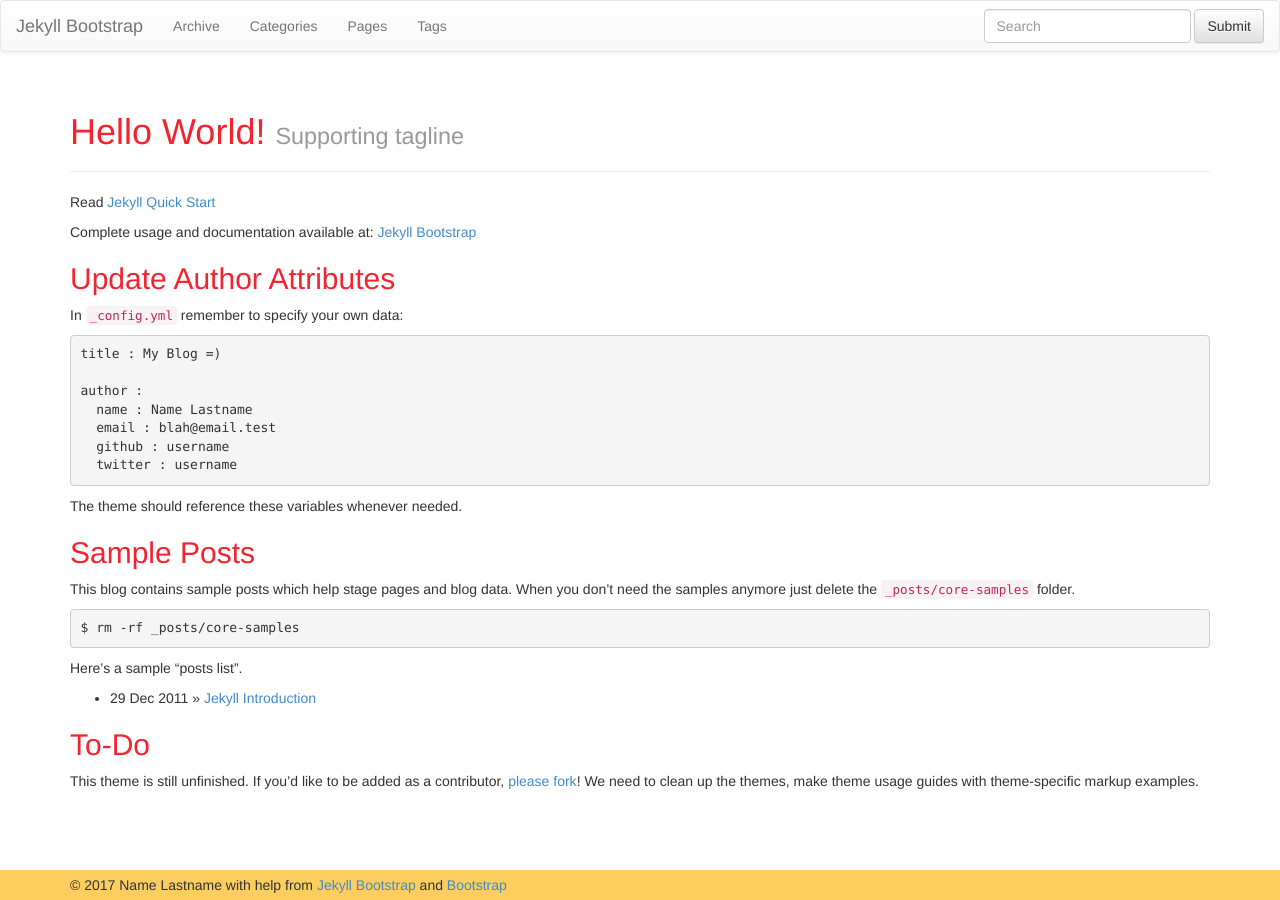
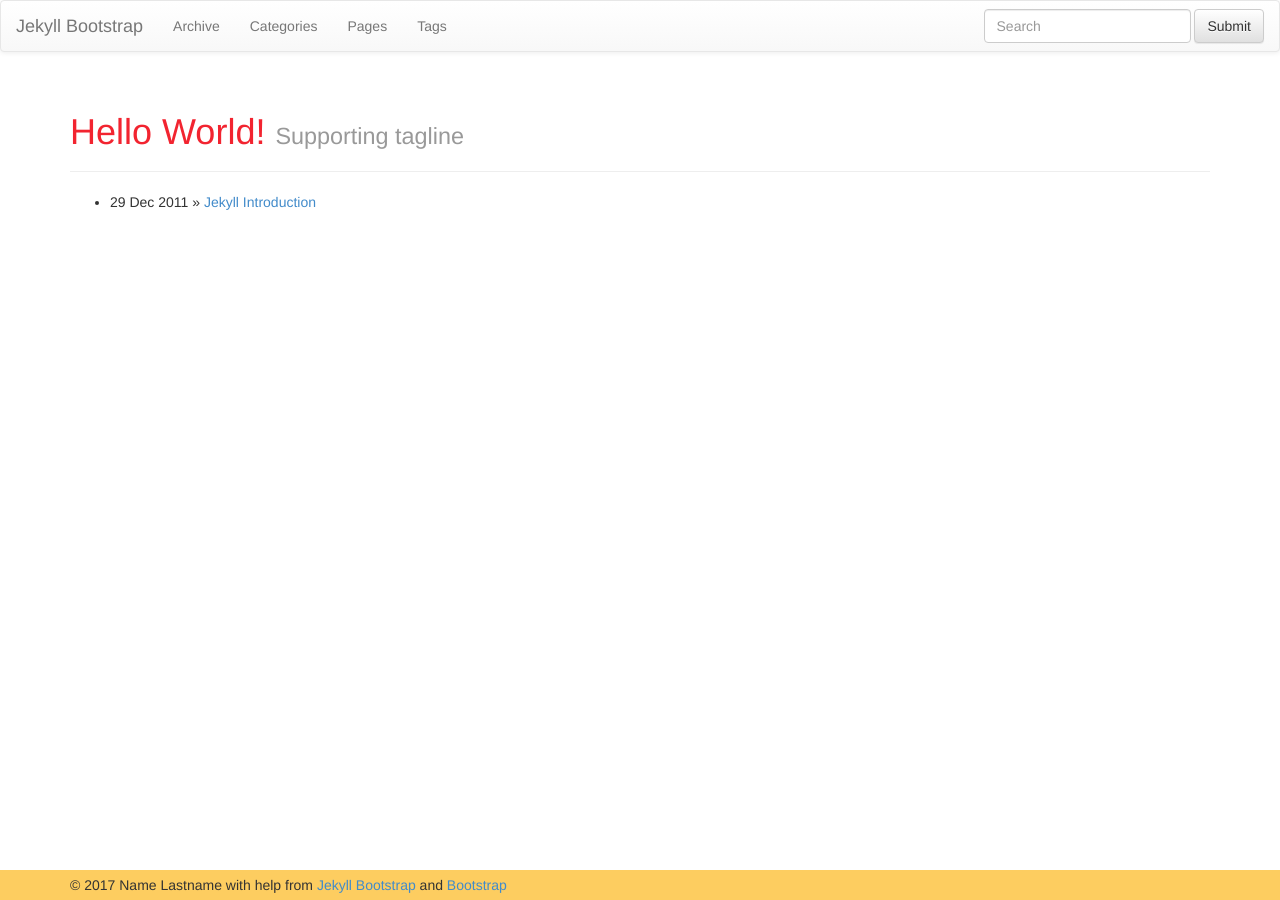
Before and after one commit to ArmyKing/armyking.github.io, a Jekyll site: the page built from index.md, in a window 1280 px wide. Built offline with Jekyll 4.4.1, drawn with Linux system fonts in a browser that asks for light colours; nearby versions of some CDN libraries.

Commit message:
no message

```diff
--- a/index.md
+++ b/index.md
@@ -5,40 +5,8 @@ tagline: Supporting tagline
 ---
 {% include JB/setup %}
 
-Read [Jekyll Quick Start](http://jekyllbootstrap.com/usage/jekyll-quick-start.html)
-
-Complete usage and documentation available at: [Jekyll Bootstrap](http://jekyllbootstrap.com)
-
-## Update Author Attributes
-
-In `_config.yml` remember to specify your own data:
-
-    title : My Blog =)
-
-    author :
-      name : Name Lastname
-      email : blah@email.test
-      github : username
-      twitter : username
-
-The theme should reference these variables whenever needed.
-
-## Sample Posts
-
-This blog contains sample posts which help stage pages and blog data.
-When you don't need the samples anymore just delete the `_posts/core-samples` folder.
-
-    $ rm -rf _posts/core-samples
-
-Here's a sample "posts list".
-
 <ul class="posts">
   {% for post in site.posts %}
     <li><span>{{ post.date | date_to_string }}</span> &raquo; <a href="{{ BASE_PATH }}{{ post.url }}">{{ post.title }}</a></li>
   {% endfor %}
 </ul>
-
-## To-Do
-
-This theme is still unfinished. If you'd like to be added as a contributor, [please fork](http://github.com/plusjade/jekyll-bootstrap)!
-We need to clean up the themes, make theme usage guides with theme-specific markup examples.
```
Also changed, not shown: README.md (deleted).
